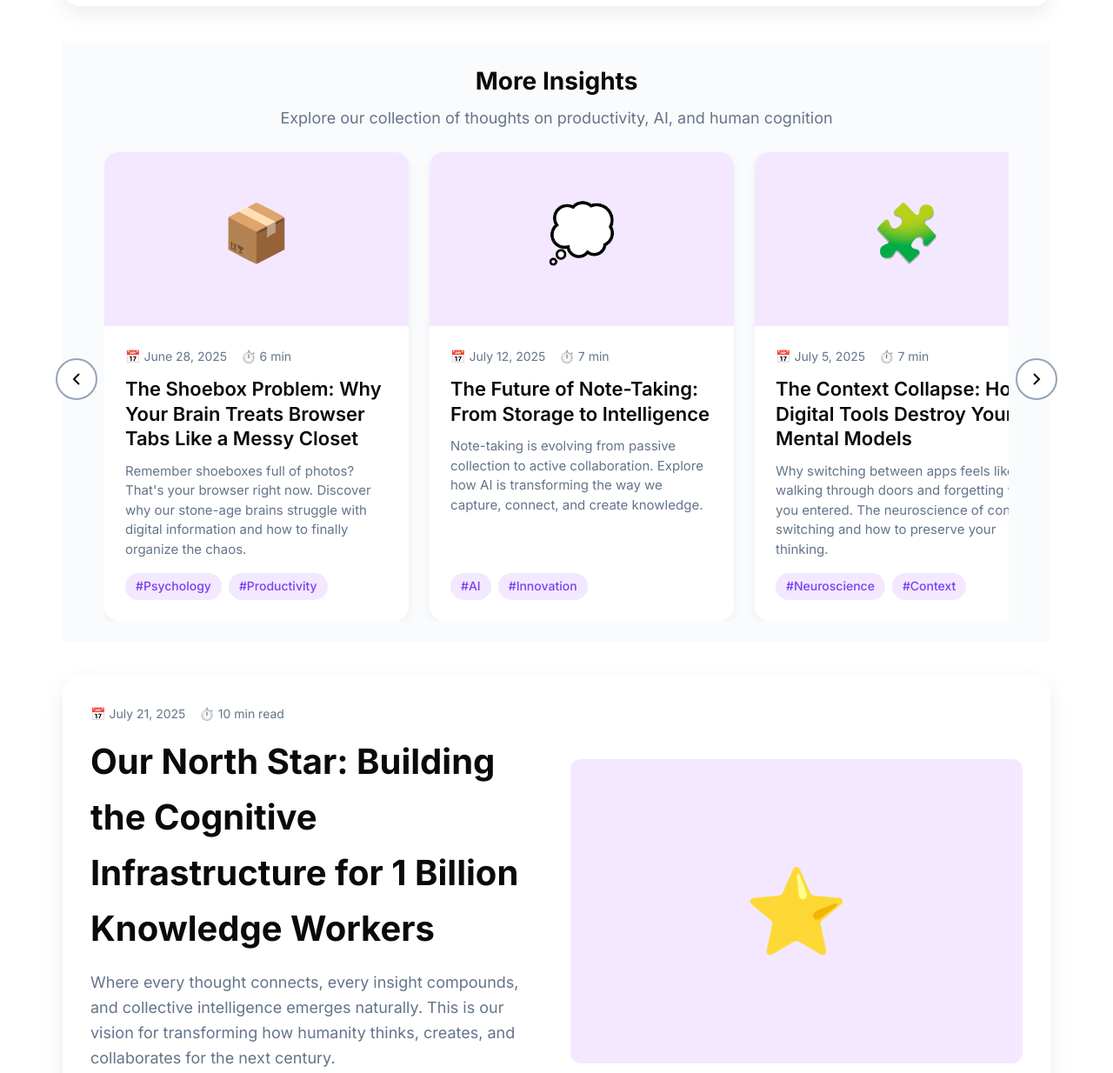
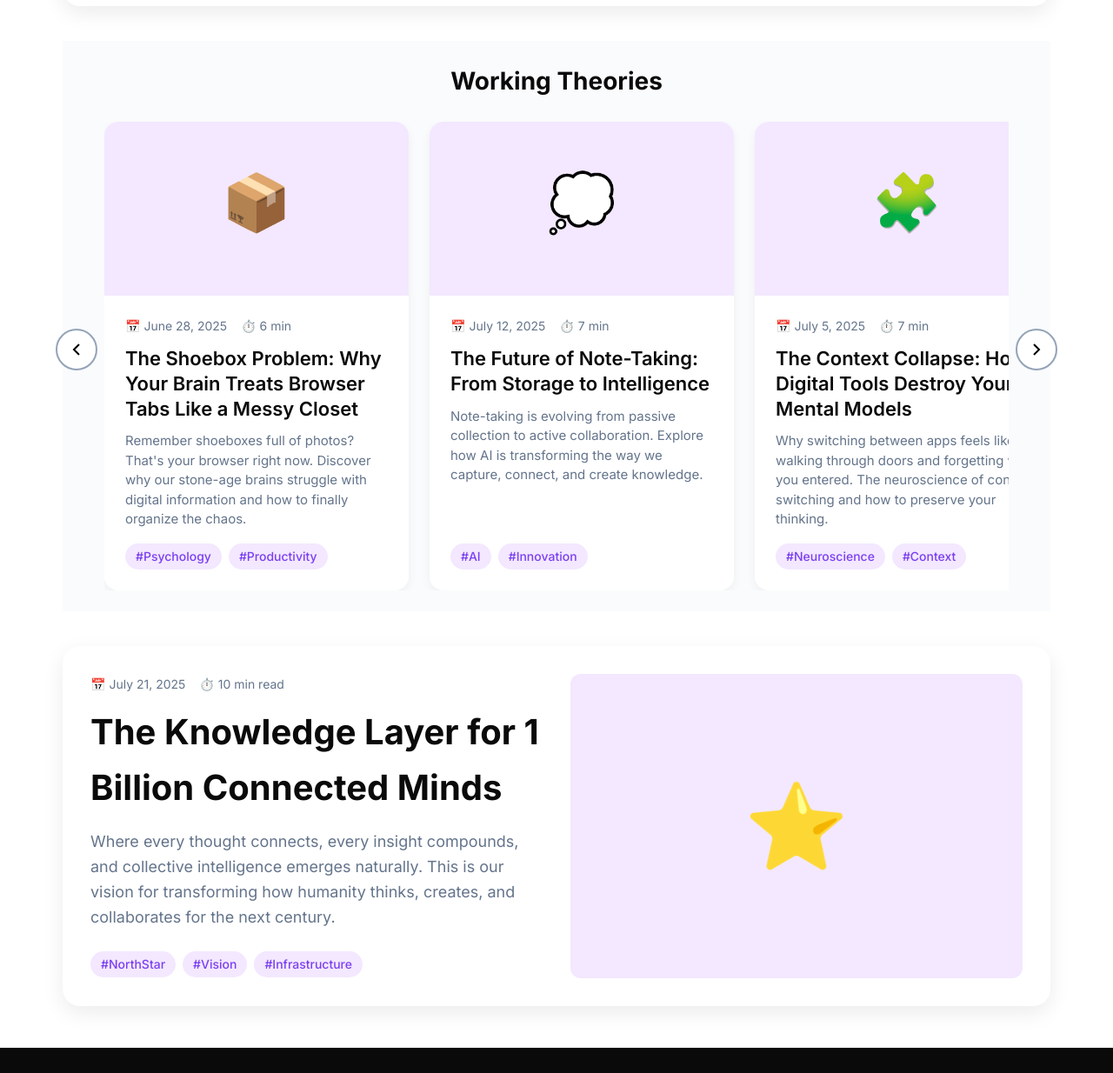
Before and after one commit to vkhetan/folkloreai-website, a plain HTML site: page blog.html in a window 1280 px wide. Shown: the part 520-1754 px from the top of the page at 87% size. Drawn offline with Linux system fonts and the light colour scheme.

Commit message:
updated north start and middle part of blog page

```diff
--- a/blog.html
+++ b/blog.html
@@ -786,8 +786,7 @@
         <!-- Blog Carousel -->
         <section class="blog-carousel-section">
             <div class="carousel-header">
-                <h2 class="carousel-title">More Insights</h2>
-                <p class="carousel-subtitle">Explore our collection of thoughts on productivity, AI, and human cognition</p>
+                <h2 class="carousel-title">Working Theories</h2>
             </div>
             <div class="blog-carousel-wrapper">
                 <button class="carousel-nav prev" onclick="scrollCarousel(-1)" aria-label="Previous blogs">
@@ -883,7 +882,7 @@
                         <span>📅 July 21, 2025</span>
                         <span>⏱️ 10 min read</span>
                     </div>
-                    <h2>Our North Star: Building the Cognitive Infrastructure for 1 Billion Knowledge Workers</h2>
+                    <h2>The Knowledge Layer for 1 Billion Connected Minds</h2>
                     <p style="font-size: 1.125rem; color: var(--smoke); margin-bottom: 1.5rem; line-height: 1.6;">
                         Where every thought connects, every insight compounds, and collective intelligence emerges naturally.
                         This is our vision for transforming how humanity thinks, creates, and collaborates for the next century.
```
